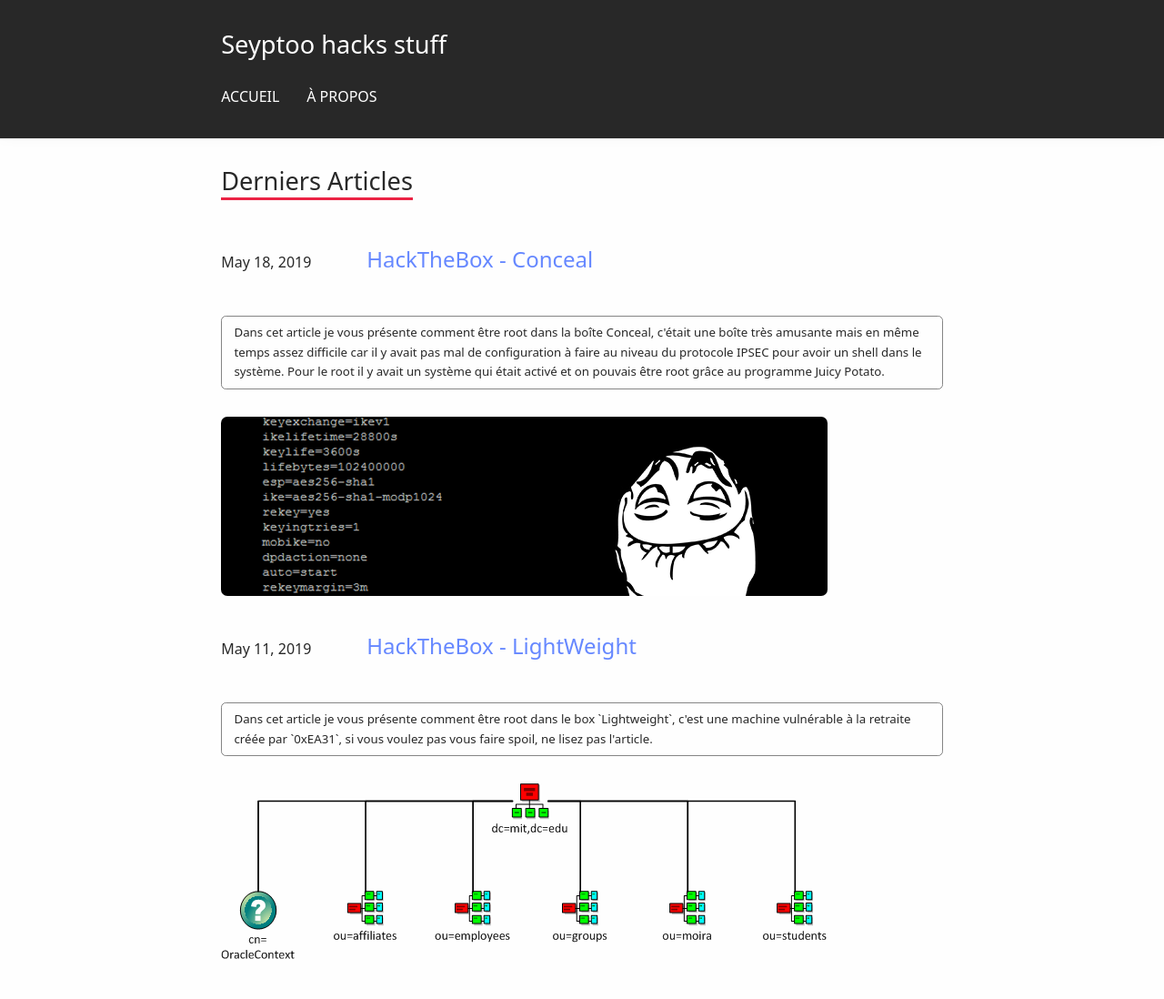
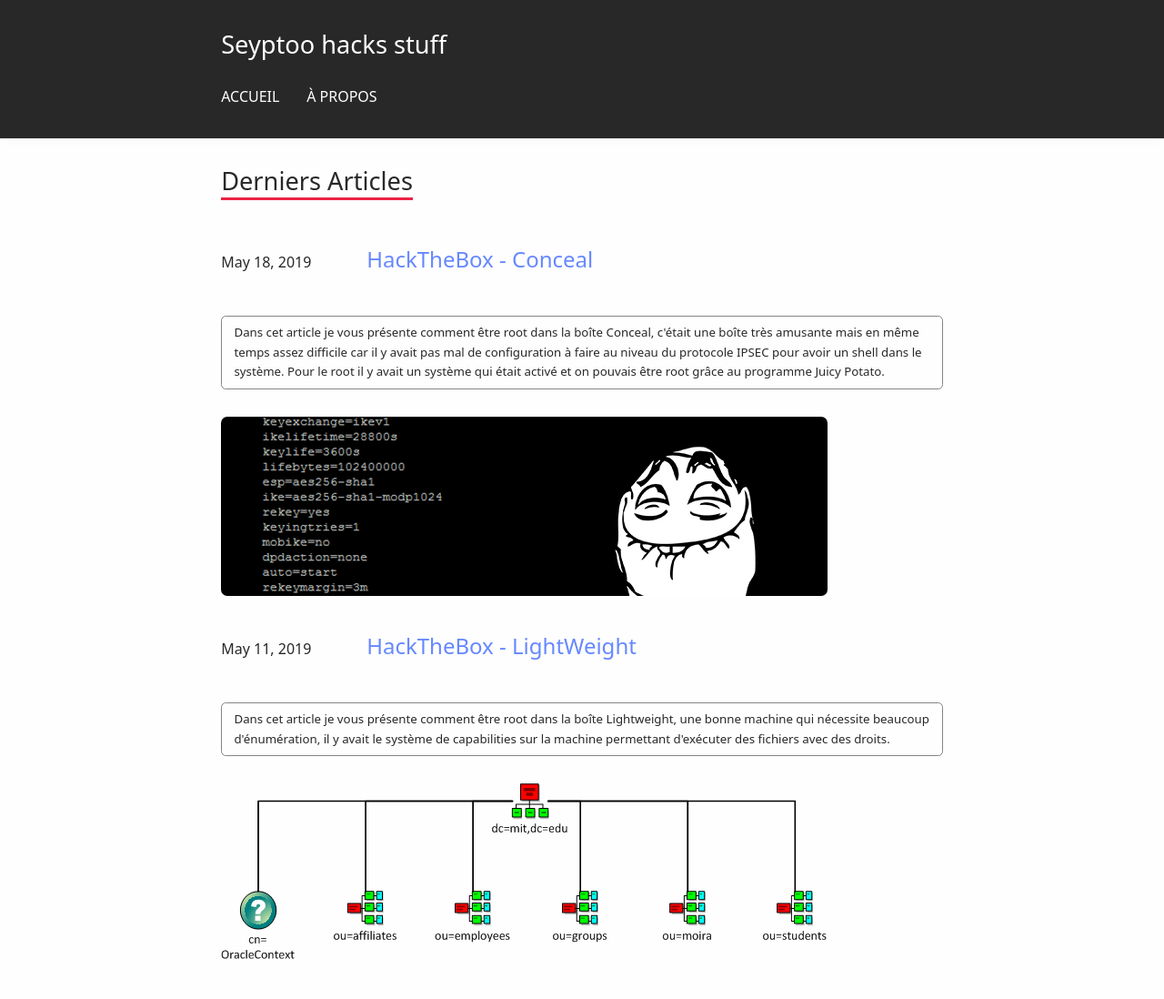
Before and after one commit to Seyptoo/seyptoo.github.io, a Jekyll site: the page built from index.html, in a window 1280 px wide. Shown: the whole page at 91% size. Built offline with Jekyll 4.4.1, drawn with Linux system fonts in a browser that asks for light colours; the list of posts is cut into pages by our own code.

Commit message:
Update 2019-05-11-hackthebox-lightweight.md

```diff
--- a/_posts/2019-05-11-hackthebox-lightweight.md
+++ b/_posts/2019-05-11-hackthebox-lightweight.md
@@ -1,7 +1,7 @@
 ---
 title: "HackTheBox - LightWeight"
 description: "ldap_hierarchy_mit.png"
-tags: ["Dans cet article je vous présente comment être root dans le box `Lightweight`, c'est une machine vulnérable à la retraite créée par `0xEA31`, si vous voulez pas vous faire spoil, ne lisez pas l'article."]
+tags: ["Dans cet article je vous présente comment être root dans la boîte Lightweight, une bonne machine qui nécessite beaucoup d'énumération, il y avait le système de capabilities sur la machine permettant d'exécuter des fichiers avec des droits."]
 ---
 
 ![Flower](http://image.noelshack.com/fichiers/2018/52/7/1546159641-capture-du-2018-12-30-09-47-09.png)
```
